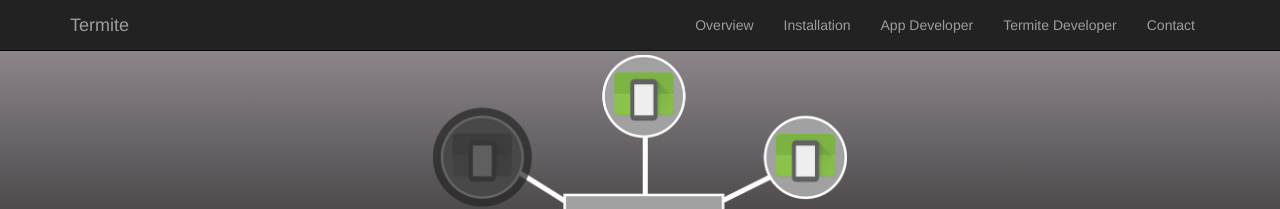
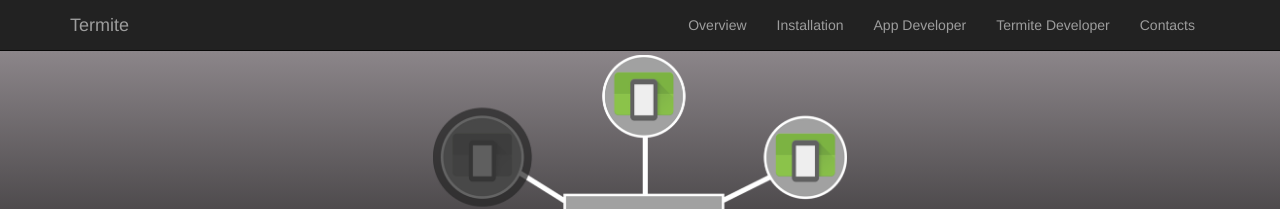
Before and after one commit to etraudonun/termite, a Jekyll site: the page index.html, which Jekyll copies as it is, in a window 1280 px wide. Shown: the top 209 px of the page. Built offline with Jekyll 4.4.1, drawn with Linux system fonts in a browser that asks for light colours.

Commit message:
Update index.html

```diff
--- a/index.html
+++ b/index.html
@@ -57,7 +57,7 @@
                         <a href="#services">Termite Developer</a>
                     </li>
                     <li>
-                        <a href="#contact">Contact</a>
+                        <a href="#contacts">Contacts</a>
                     </li>
                 </ul>
             </div>
```
